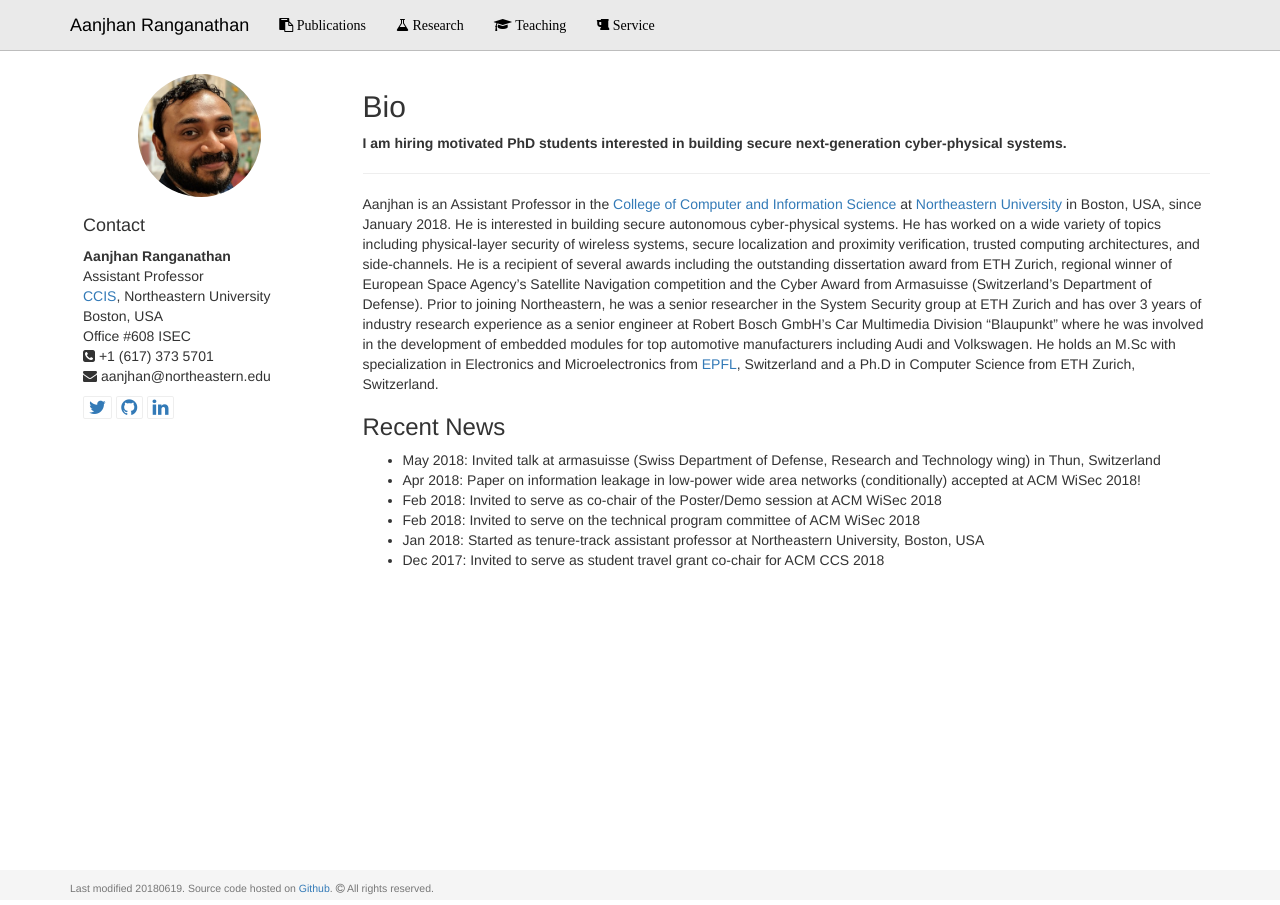
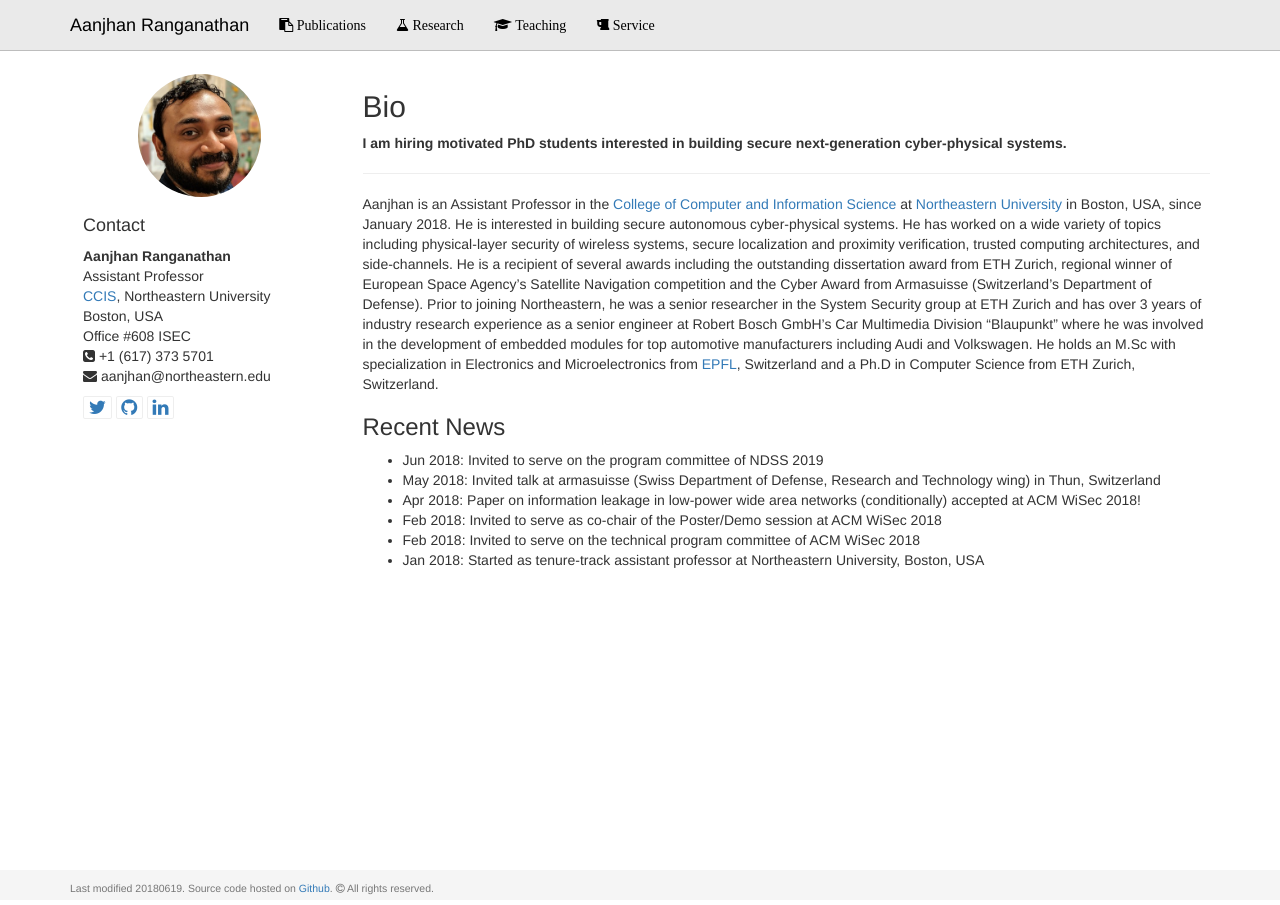
Before and after one commit to aanjhan/mywebsite, a Jekyll site: the page built from index.md, in a window 1280 px wide. Built offline with Jekyll 4.4.1, drawn with Linux system fonts in a browser that asks for light colours.

Commit message:
news update

```diff
--- a/index.md
+++ b/index.md
@@ -12,12 +12,12 @@ Aanjhan is an Assistant Professor in the [College of Computer and Information Sc
 
 
 ### Recent News
+* Jun 2018: Invited to serve on the program committee of NDSS 2019
 * May 2018: Invited talk at armasuisse (Swiss Department of Defense, Research and Technology wing) in Thun, Switzerland
 * Apr 2018: Paper on information leakage in low-power wide area networks (conditionally) accepted at ACM WiSec 2018!
 * Feb 2018: Invited to serve as co-chair of the Poster/Demo session at ACM WiSec 2018
 * Feb 2018: Invited to serve on the technical program committee of ACM WiSec 2018
 * Jan 2018: Started as tenure-track assistant professor at Northeastern University, Boston, USA
-* Dec 2017: Invited to serve as student travel grant co-chair for ACM CCS 2018
 
 [System Security group at ETH Zurich]:http://www.syssec.ethz.ch
 [EPFL]:http://epfl.ch
```
Also changed, not shown: 6 other files.
